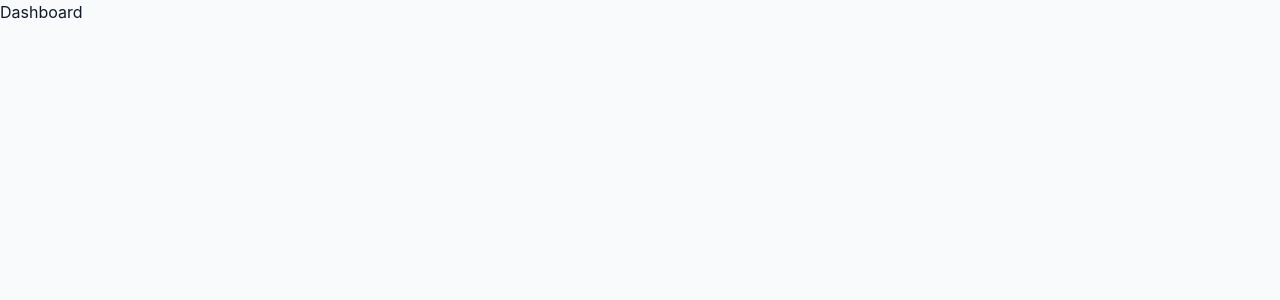
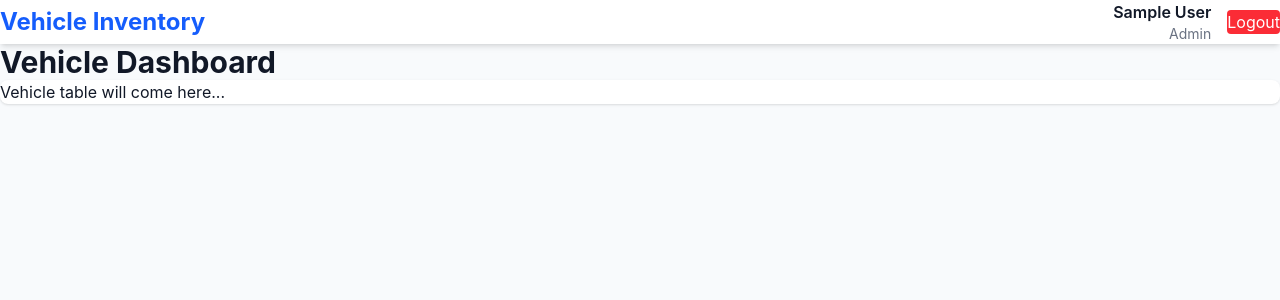
Before and after one commit to Harsh9413/Car-Dealership-Inventory-System, a React (Vite) app in the folder frontend/: page /dashboard in a window 1280 px wide. Shown: the top 300 px of the page. Built offline with nearby package versions, Linux system fonts and the light colour scheme; sample sign-in values are in the browser's storage.

Commit message:
feat: added navbar, dashboard page and vehicle type
used chatgpt for navbar and dashboard basic structure

```diff
--- a/frontend/src/components/layout/Navbar.tsx
+++ b/frontend/src/components/layout/Navbar.tsx
@@ -0,0 +1,40 @@
+import { useNavigate } from "react-router-dom";
+import { useAuth } from "../../context/AuthContext";
+
+function Navbar() {
+  const { user, logout } = useAuth();
+  const navigate = useNavigate();
+
+  const handleLogout = () => {
+    logout();
+    navigate("/login");
+  };
+
+  return (
+    <nav className="bg-white shadow-md">
+      <div className="mx-auto flex max-w-7xl items-center justify-between px-6 py-4">
+        <h1 className="text-2xl font-bold text-blue-600">
+          Vehicle Inventory
+        </h1>
+
+        <div className="flex items-center gap-4">
+          <div className="text-right">
+            <p className="font-semibold">{user?.name}</p>
+            <p className="text-sm text-gray-500 capitalize">
+              {user?.role}
+            </p>
+          </div>
+
+          <button
+            onClick={handleLogout}
+            className="rounded bg-red-500 px-4 py-2 text-white hover:bg-red-600"
+          >
+            Logout
+          </button>
+        </div>
+      </div>
+    </nav>
+  );
+}
+
+export default Navbar;
--- a/frontend/src/pages/Dashboard.tsx
+++ b/frontend/src/pages/Dashboard.tsx
@@ -1,5 +1,21 @@
+import Navbar from "../components/layout/Navbar";
+
 function Dashboard() {
-  return <h1>Dashboard</h1>;
+  return (
+    <>
+      <Navbar />
+
+      <main className="mx-auto max-w-7xl p-6">
+        <h2 className="mb-6 text-3xl font-bold">
+          Vehicle Dashboard
+        </h2>
+
+        <div className="rounded-lg bg-white p-6 shadow">
+          Vehicle table will come here...
+        </div>
+      </main>
+    </>
+  );
 }
 
 export default Dashboard;
```
Also changed, not shown: frontend/src/types/vehicle.types.ts (added, +10 -0 lines).
